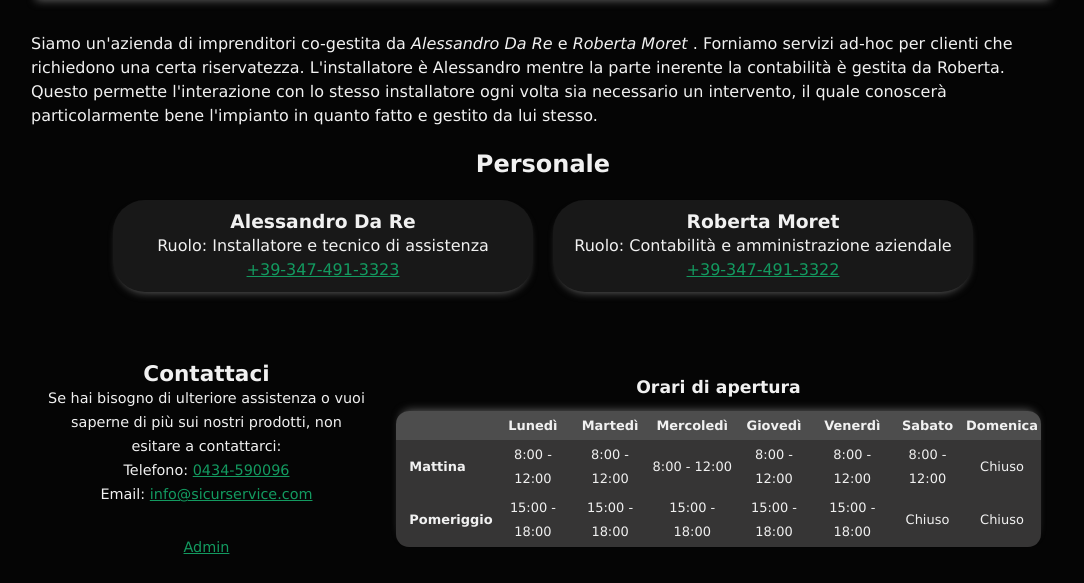
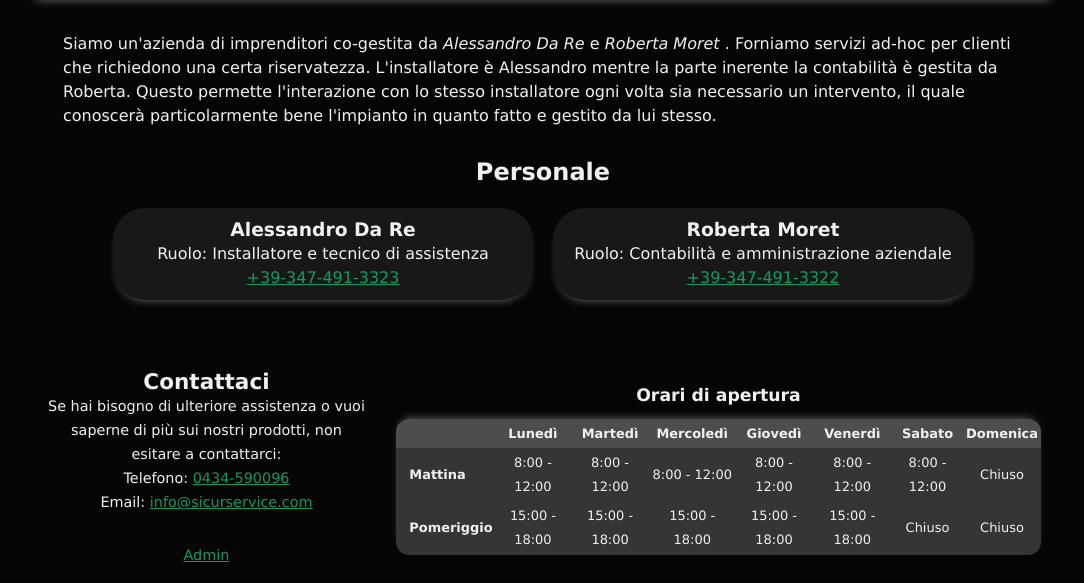
Before and after one commit to gdr00/progetto-tec, a PHP site: page /html/chiSiamo.html in a window 1280 px wide. Shown: the part 104-687 px from the top of the page, without its empty margins (97-1181 px from the left). Run offline with PHP 8.4, Linux system fonts and the light colour scheme.

Commit message:
added margin chi siamo

```diff
--- a/css/style.css
+++ b/css/style.css
@@ -785,6 +785,10 @@ form label {
   align-items: center;
 }
 
+#chiSiamo {
+  margin: 2em;
+}
+
 #staff h2 {
 	text-align: center;
   margin-bottom: 1em;
```
